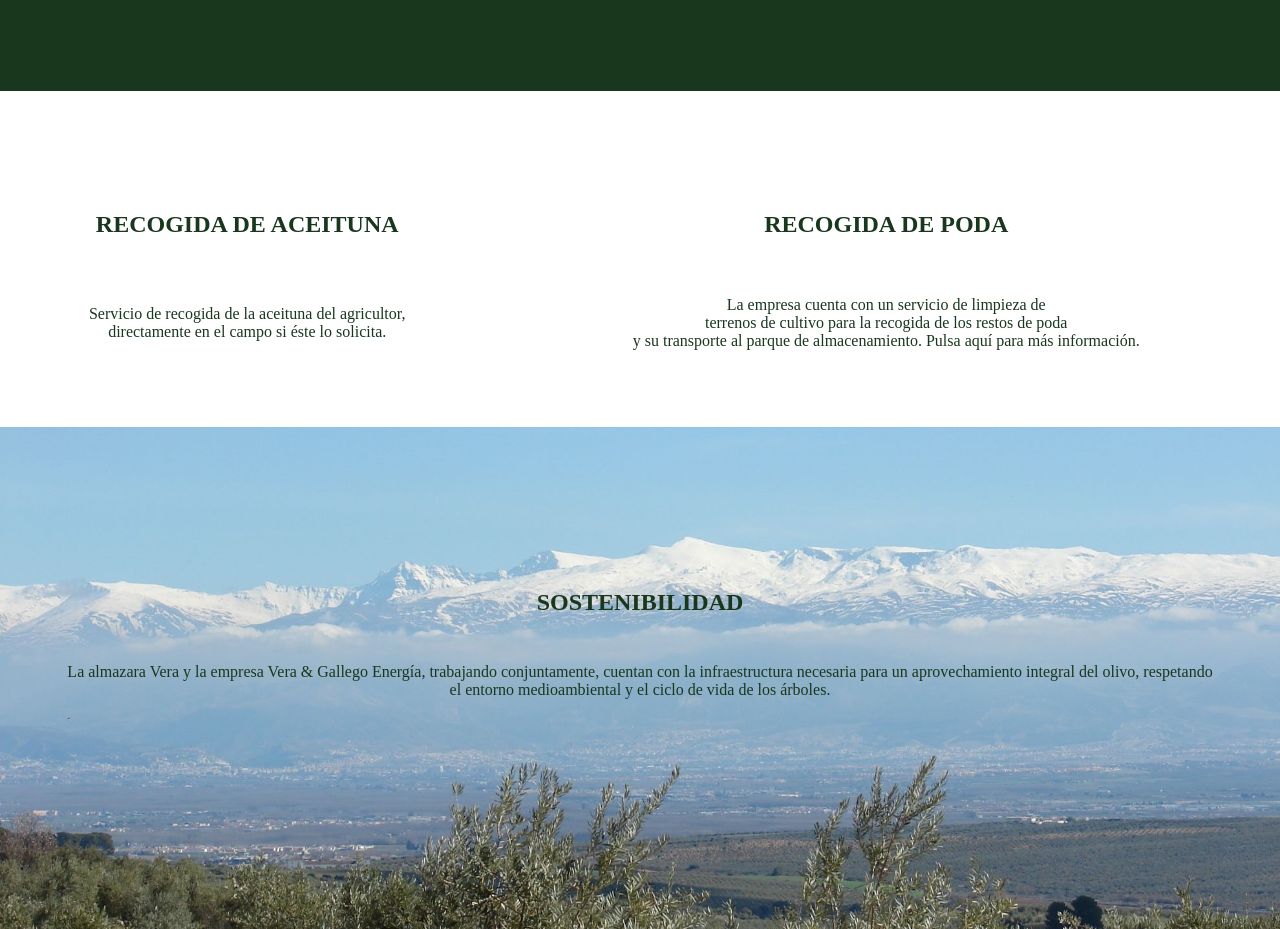
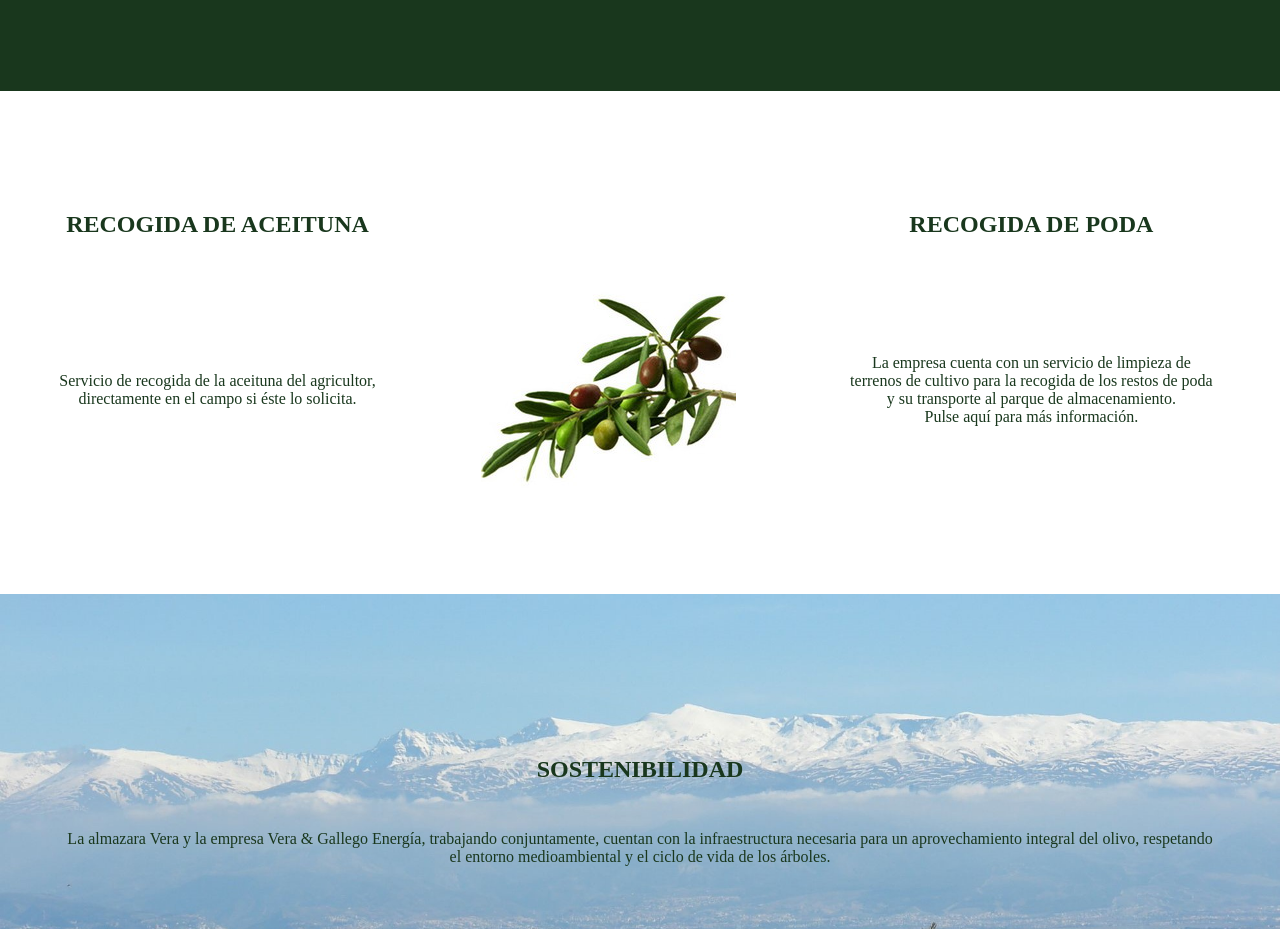
Before and after one commit to MARIAPEDRERO/web_molino, a plain HTML site: page web_molino/index.html in a window 1280 px wide. Shown: the part 5820-6749 px from the top of the page. Drawn offline with Linux system fonts and the light colour scheme.

Commit message:
index commit

```diff
--- a/web_molino/index.html
+++ b/web_molino/index.html
@@ -118,17 +118,21 @@
 				<h2></br><br/></br>RECOGIDA DE ACEITUNA</h2>
 			</td>
 			<td>
+
+			</td>
+			<td>
 				<h2></br><br/></br>RECOGIDA DE PODA</h2>
 			</td>
 		</tr>
 		<tr>
 			<td>
-				</br>
 				<p>Servicio de recogida de la aceituna del agricultor,</br>directamente en el campo si &eacuteste lo solicita.</p>
 			</td>
 			<td>
-				</br>
-				<p id="sostenibilidad">La empresa cuenta con un servicio de limpieza de</br>terrenos de cultivo para la recogida de los restos de poda</br>y su transporte al parque de almacenamiento. Pulsa <a href="http://www.google.es">aquí </a> para más informaci&oacuten. </p>
+				<img class="imagen_hojas" src="fotos/recogida1.jpg">
+			</td>
+			<td>
+				<p id="sostenibilidad">La empresa cuenta con un servicio de limpieza de</br>terrenos de cultivo para la recogida de los restos de poda</br>y su transporte al parque de almacenamiento.</br>Pulse<a href="http://www.veraygallegoenergia.es" target="_blank"> aqu&iacute </a>  para m&aacutes informaci&oacuten. </p>
 			</td>
 		</tr>
 	</table>
```
